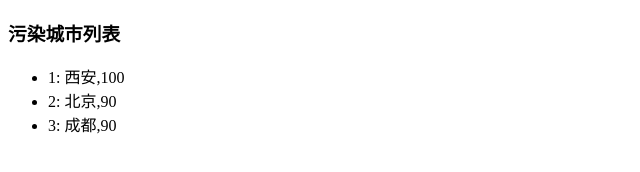
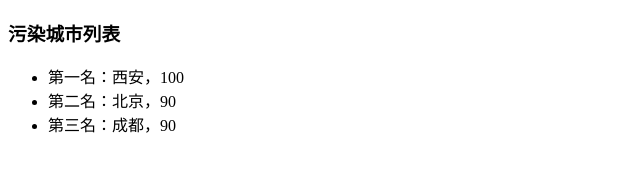
Before and after one commit to marrssr/ife, a plain HTML site: page 02/02/index.html in a window 1280 px wide. Shown: the whole page, without its empty margins (0-640 px from the left). Drawn offline with Linux system fonts and the light colour scheme.

Commit message:
revised 2-2

```diff
--- a/2/2/index.html
+++ b/02/02/index.html
@@ -31,18 +31,38 @@
         将空气质量指数大于60的城市显示到aqi-list的列表中
         */
 
-        var list = document.getElementById('aqi-list')
+        var list = document.getElementById('aqi-list');
+        var dict = {
+            1: "一",
+            2: "二",
+            3: "三",
+            4: "四",
+            5: "五",
+            6: "六",
+            7: "七",
+            8: "八",
+            9: "九",
+            0: "零",
+        };
 
-        aqiData.sort(function (a, b) {
+        var paint = (function() {
+            var n = 1;
+            return function(a) {
+                var node = document.createElement("li");
+                node.innerHTML = '第' + dict[n++] + '名' + '：' + a.join('，');
+                list.appendChild(node);
+            }
+        })();
+
+        aqiData.filter(function(data) {
+            return data[1] > 60;
+        }).sort(function(a, b) {
             return b[1] - a[1];
-        });
+        }).map(function(data) {
+            paint(data);
+        })
 
-        for (i = 0,n = 1; i < aqiData.length && aqiData[i][1] > 60; i++) {
 
-            node = document.createElement("li");
-            node.innerHTML = n++ + ': ' +aqiData[i][0] + ',' + aqiData[i][1];
-            list.appendChild(node);
-        }
 
     })();
     </script>
```
Also changed, not shown: 02/01/index.html (renamed from 2/1/index.html).
